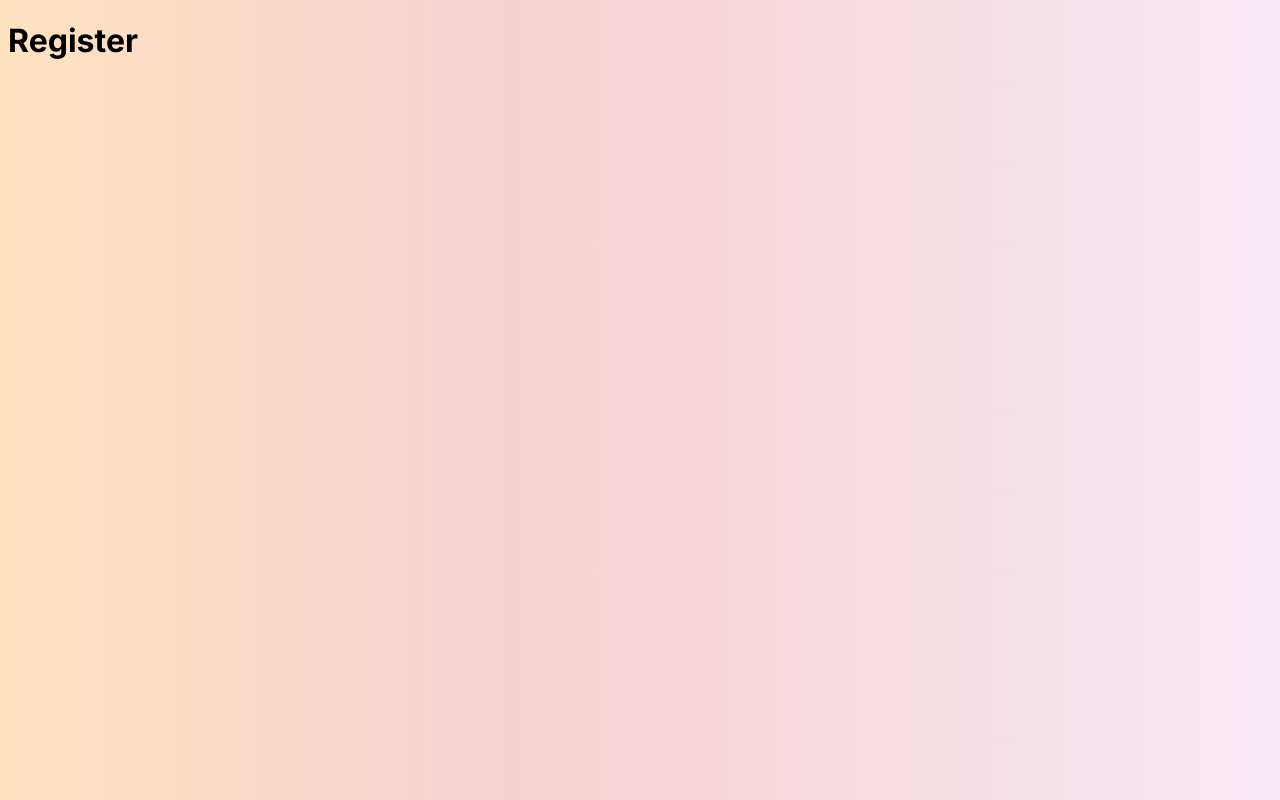
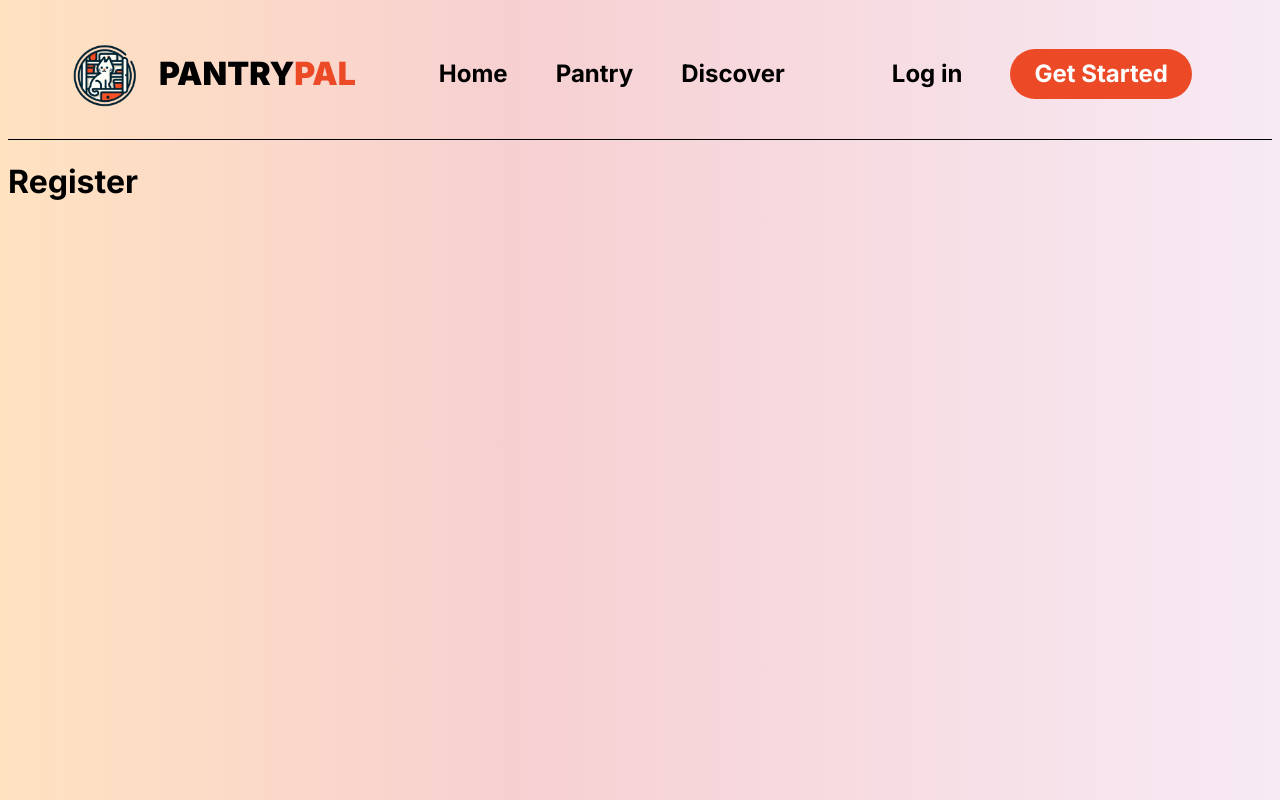
Before and after one commit to csci-499-fa24/Team6, a Next.js app in the folder client/: page /register in a window 1280 px wide. Built offline with nearby package versions, Linux system fonts and the light colour scheme.

Commit message:
Finished styling and added navbar to all pages

```diff
--- a/client/app/components/navbar.js
+++ b/client/app/components/navbar.js
@@ -16,7 +16,9 @@ const Navbar = () => {
         </div>
         <div className={styles.navLinksWrapper}>
             <Link href="/login">Log in</Link>
-            <Link href="/register">Get Started</Link>
+            <Link className={styles.navGetStarted} href="/register">
+                <div className={styles.navGetStartedText}>Get Started</div>
+            </Link>
         </div>
       </div>
     );
--- a/client/app/components/navbar.module.css
+++ b/client/app/components/navbar.module.css
@@ -2,22 +2,22 @@
     display: flex;
     justify-content: space-between;
     align-items: center;
-    font-size: 25px;
+    font-size: 1.5rem;
     font-weight: 700;
-    padding: 30px 60px 30px 60px ;
+    padding: 1.6rem 3.5rem 1.6rem 3.5rem ;
     border-bottom: 1px solid black;
 }
 
 .navLogo {
-    height: 80px;
-    width: 80px;
-    padding-right: 10px;
+    height: 5rem;
+    width: 5rem;
+    padding-right: 15px;
 }
 
 .navTitle {
     display: flex;
     align-items: center;
-    font-size: 30px;
+    font-size: 2rem;
     font-weight: 900;
 }
 
@@ -27,6 +27,28 @@
 
 .navLinksWrapper *{
     text-decoration: none;
-    color: black !important;
-    padding: 0px 10px 0px 10px;
+    color: rgb(0, 0, 0) !important;
+    margin: 0 1.5rem 0 1.5rem;
 }
+
+.navGetStarted {
+    background-color: #EC4A27;
+    border-radius: 25px;
+    height: 50px;
+    display: flex;
+    align-items: center;
+
+    &:hover {
+        background-color: rgb(233, 69, 15);
+        cursor: pointer;
+    }
+}
+
+.navGetStartedText {
+    color: white !important;
+}
+
+.navLinksWrapper {
+    display: flex;
+    align-items: center;
+}
--- a/client/app/discover/page.js
+++ b/client/app/discover/page.js
@@ -1,6 +1,9 @@
+import Navbar from "../components/navbar";
+
 const Discover = () => {
     return (
       <div>
+        <Navbar/>
         <h1>Discover</h1>
       </div>
     );
--- a/client/app/home/page.js
+++ b/client/app/home/page.js
@@ -1,6 +1,9 @@
+import Navbar from "../components/navbar";
+
 const Home = () => {
   return (
     <div>
+      <Navbar/>
       <h1>User personalized home page</h1>
     </div>
   );
--- a/client/app/login/page.js
+++ b/client/app/login/page.js
@@ -1,6 +1,9 @@
+import Navbar from "../components/navbar";
+
 const Login = () => {
     return (
       <div>
+        <Navbar/>
         <h1>User Login</h1>
       </div>
     );
--- a/client/app/pantry/page.js
+++ b/client/app/pantry/page.js
@@ -1,6 +1,9 @@
+import Navbar from "../components/navbar";
+
 const Pantry = () => {
     return (
       <div>
+        <Navbar/>
         <h1>Pantry</h1>
       </div>
     );
--- a/client/app/recipe/page.js
+++ b/client/app/recipe/page.js
@@ -1,6 +1,9 @@
+import Navbar from "../components/navbar";
+
 const Recipe = () => {
     return (
       <div>
+        <Navbar/>
         <h1>Recipe</h1>
       </div>
     );
--- a/client/app/register/page.js
+++ b/client/app/register/page.js
@@ -1,6 +1,9 @@
+import Navbar from "../components/navbar";
+
 const Register = () => {
     return (
       <div>
+        <Navbar/>
         <h1>Register</h1>
       </div>
     );
```
